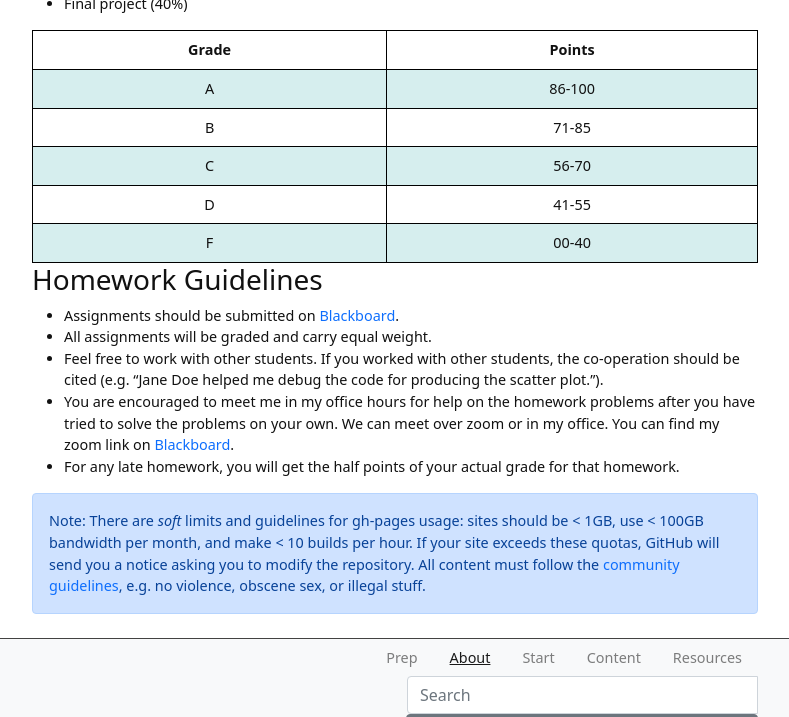
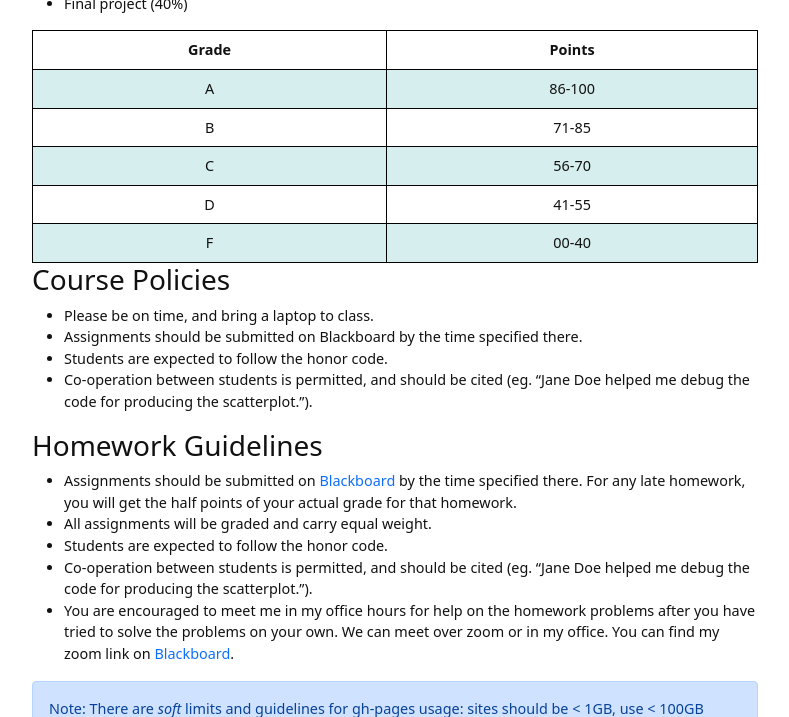
Before and after one commit to XiaoyuLiang/BIOE806-Spring2022, a Jekyll site: the page built from content/1-intro.md, in a window 1280 px wide and 900 px high, scrolled down 442 px, cut to the strip 0-717 px from the top of the window. Shown: the whole strip, without its empty margins (245-1034 px from the left). Built offline with Jekyll 4.4.1, drawn with Linux system fonts in a browser that asks for light colours.

Commit message:
Update 1-intro.md

```diff
--- a/content/1-intro.md
+++ b/content/1-intro.md
@@ -61,14 +61,18 @@ tr:nth-child(even) {
 </table>
 </body>
 
+### Course Policies
+ - Please be on time, and bring a laptop to class.
+ - Assignments should be submitted on Blackboard by the time specified there.
+ - Students are expected to follow the honor code.
+ - Co-operation between students is permitted, and should be cited (eg. “Jane Doe helped me debug the code for producing the scatterplot.”).
 
 ### Homework Guidelines
- - Assignments should be submitted on [Blackboard](https://blackboard.uthsc.edu/ultra/institution-page).
+ - Assignments should be submitted on [Blackboard](https://blackboard.uthsc.edu/ultra/institution-page) by the time specified there. For any late homework, you will get the half points of your actual grade for that homework.
  - All assignments will be graded and carry equal weight.
- - Feel free to work with other students. If you worked with other students, the co-operation should be cited (e.g. “Jane Doe helped me debug the code for producing the scatter plot.”).
+ - Students are expected to follow the honor code.
+ - Co-operation between students is permitted, and should be cited (eg. “Jane Doe helped me debug the code for producing the scatterplot.”).
  - You are encouraged to meet me in my office hours for help on the homework problems after you have tried to solve the problems on your own. We can meet over zoom or in my office. You can find my zoom link on [Blackboard](https://blackboard.uthsc.edu/ultra/institution-page).
- - For any late homework, you will get the half points of your actual grade for that homework.
-
 
 {% capture text %}Note:
 There are *soft* limits and guidelines for gh-pages usage: sites should be < 1GB, use < 100GB bandwidth per month, and make < 10 builds per hour.
```
